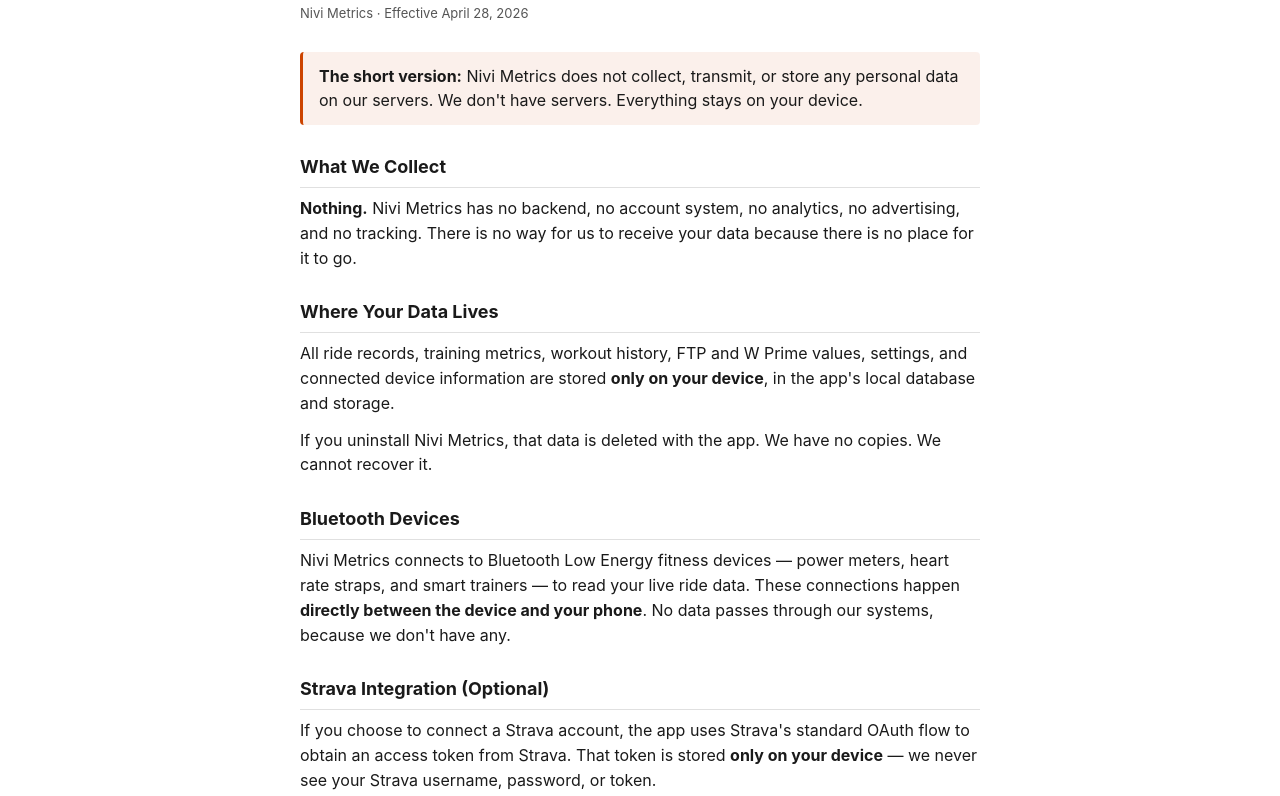
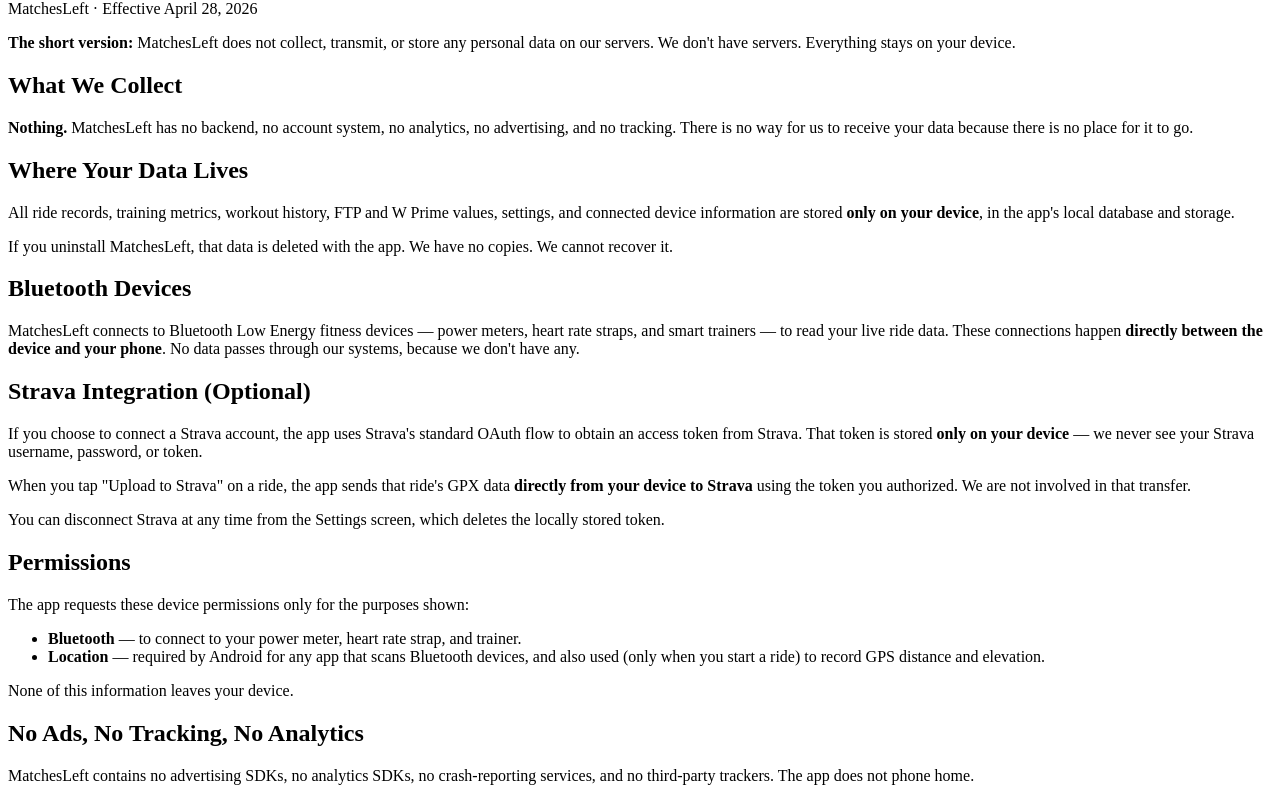
Before and after one commit to skokcha/strava-redirect, a plain HTML site: page privacy-policy.html in a window 1280 px wide. Shown: the part 80-876 px from the top of the page. Drawn offline with Linux system fonts and the light colour scheme.

Commit message:
Update privacy-policy.html

```diff
--- a/privacy-policy.html
+++ b/privacy-policy.html
@@ -1,133 +1,72 @@
 <!DOCTYPE html>
 <html lang="en">
 <head>
-<meta charset="UTF-8">
-<meta name="viewport" content="width=device-width, initial-scale=1.0">
-<title>Privacy Policy — Nivi Metrics</title>
-<style>
-  :root {
-    --bg: #ffffff;
-    --text: #1a1a1a;
-    --muted: #555555;
-    --accent: #CC4400;
-    --rule: #e0e0e0;
-  }
-  @media (prefers-color-scheme: dark) {
-    :root {
-      --bg: #111111;
-      --text: #E0DDD5;
-      --muted: #888888;
-      --accent: #CC4400;
-      --rule: #2a2a2a;
-    }
-  }
-  html { -webkit-text-size-adjust: 100%; }
-  body {
-    margin: 0;
-    background: var(--bg);
-    color: var(--text);
-    font-family: -apple-system, BlinkMacSystemFont, "Segoe UI", Roboto, Helvetica, Arial, sans-serif;
-    line-height: 1.55;
-    font-size: 16px;
-  }
-  main {
-    max-width: 680px;
-    margin: 0 auto;
-    padding: 32px 20px 64px;
-  }
-  h1 {
-    font-size: 28px;
-    font-weight: 800;
-    letter-spacing: 0.5px;
-    margin: 0 0 4px;
-    color: var(--accent);
-  }
-  .effective {
-    color: var(--muted);
-    font-size: 13px;
-    margin-bottom: 28px;
-  }
-  h2 {
-    font-size: 18px;
-    font-weight: 700;
-    margin: 28px 0 8px;
-    padding-bottom: 6px;
-    border-bottom: 1px solid var(--rule);
-  }
-  p { margin: 8px 0 12px; }
-  ul { margin: 8px 0 12px; padding-left: 22px; }
-  li { margin: 4px 0; }
-  strong { color: var(--text); }
-  .summary {
-    background: rgba(204, 68, 0, 0.08);
-    border-left: 3px solid var(--accent);
-    padding: 12px 16px;
-    border-radius: 4px;
-    margin: 12px 0 24px;
-  }
-  .summary p { margin: 0; }
-  footer {
-    margin-top: 40px;
-    padding-top: 16px;
-    border-top: 1px solid var(--rule);
-    color: var(--muted);
-    font-size: 13px;
-  }
-  a { color: var(--accent); }
-</style>
+  <meta charset="UTF-8" />
+  <meta name="viewport" content="width=device-width, initial-scale=1.0" />
+  <title>Privacy Policy — MatchesLeft</title>
 </head>
 <body>
-<main>
 
 <h1>Privacy Policy</h1>
-<p class="effective">Nivi Metrics &middot; Effective April 28, 2026</p>
 
-<div class="summary">
-<p><strong>The short version:</strong> Nivi Metrics does not collect, transmit, or store any personal data on our servers. We don't have servers. Everything stays on your device.</p>
-</div>
+<p>MatchesLeft · Effective April 28, 2026</p>
+
+<p><strong>The short version:</strong> MatchesLeft does not collect, transmit, or store any personal data on our servers. We don't have servers. Everything stays on your device.</p>
 
 <h2>What We Collect</h2>
-<p><strong>Nothing.</strong> Nivi Metrics has no backend, no account system, no analytics, no advertising, and no tracking. There is no way for us to receive your data because there is no place for it to go.</p>
+
+<p><strong>Nothing.</strong> MatchesLeft has no backend, no account system, no analytics, no advertising, and no tracking. There is no way for us to receive your data because there is no place for it to go.</p>
 
 <h2>Where Your Data Lives</h2>
+
 <p>All ride records, training metrics, workout history, FTP and W Prime values, settings, and connected device information are stored <strong>only on your device</strong>, in the app's local database and storage.</p>
-<p>If you uninstall Nivi Metrics, that data is deleted with the app. We have no copies. We cannot recover it.</p>
+
+<p>If you uninstall MatchesLeft, that data is deleted with the app. We have no copies. We cannot recover it.</p>
 
 <h2>Bluetooth Devices</h2>
-<p>Nivi Metrics connects to Bluetooth Low Energy fitness devices &mdash; power meters, heart rate straps, and smart trainers &mdash; to read your live ride data. These connections happen <strong>directly between the device and your phone</strong>. No data passes through our systems, because we don't have any.</p>
+
+<p>MatchesLeft connects to Bluetooth Low Energy fitness devices — power meters, heart rate straps, and smart trainers — to read your live ride data. These connections happen <strong>directly between the device and your phone</strong>. No data passes through our systems, because we don't have any.</p>
 
 <h2>Strava Integration (Optional)</h2>
-<p>If you choose to connect a Strava account, the app uses Strava's standard OAuth flow to obtain an access token from Strava. That token is stored <strong>only on your device</strong> &mdash; we never see your Strava username, password, or token.</p>
+
+<p>If you choose to connect a Strava account, the app uses Strava's standard OAuth flow to obtain an access token from Strava. That token is stored <strong>only on your device</strong> — we never see your Strava username, password, or token.</p>
+
 <p>When you tap "Upload to Strava" on a ride, the app sends that ride's GPX data <strong>directly from your device to Strava</strong> using the token you authorized. We are not involved in that transfer.</p>
+
 <p>You can disconnect Strava at any time from the Settings screen, which deletes the locally stored token.</p>
 
 <h2>Permissions</h2>
+
 <p>The app requests these device permissions only for the purposes shown:</p>
+
 <ul>
-  <li><strong>Bluetooth</strong> &mdash; to connect to your power meter, heart rate strap, and trainer.</li>
-  <li><strong>Location</strong> &mdash; required by Android for any app that scans Bluetooth devices, and also used (only when you start a ride) to record GPS distance and elevation.</li>
+  <li><strong>Bluetooth</strong> — to connect to your power meter, heart rate strap, and trainer.</li>
+  <li><strong>Location</strong> — required by Android for any app that scans Bluetooth devices, and also used (only when you start a ride) to record GPS distance and elevation.</li>
 </ul>
+
 <p>None of this information leaves your device.</p>
 
 <h2>No Ads, No Tracking, No Analytics</h2>
-<p>Nivi Metrics contains no advertising SDKs, no analytics SDKs, no crash-reporting services, and no third-party trackers. The app does not phone home.</p>
+
+<p>MatchesLeft contains no advertising SDKs, no analytics SDKs, no crash-reporting services, and no third-party trackers. The app does not phone home.</p>
 
 <h2>One-Time Purchase</h2>
-<p>Nivi Metrics is a one-time purchase. There is no account to create. You do not need to provide an email address or any personal information to use the app.</p>
+
+<p>MatchesLeft is a one-time purchase. There is no account to create. You do not need to provide an email address or any personal information to use the app.</p>
 
 <h2>Children's Privacy</h2>
-<p>Nivi Metrics is not directed at children under 13. Because we collect no data from anyone, we collect no data from children.</p>
+
+<p>MatchesLeft is not directed at children under 13. Because we collect no data from anyone, we collect no data from children.</p>
 
 <h2>Changes to This Policy</h2>
-<p>If this policy ever changes, an updated version will be published with a new effective date. Because we don't have your contact information, we cannot notify you directly &mdash; please check this page if you want to confirm the current terms.</p>
+
+<p>If this policy ever changes, an updated version will be published with a new effective date. Because we don't have your contact information, we cannot notify you directly — please check this page if you want to confirm the current terms.</p>
 
 <h2>Contact</h2>
+
 <p>Questions about this policy can be sent to <a href="mailto:ykokcha@gmail.com">ykokcha@gmail.com</a>.</p>
 
-<footer>
-&copy; 2026 Nivi Metrics &middot; Effective April 28, 2026
-</footer>
+<p>© 2026 MatchesLeft · Effective April 28, 2026</p>
 
-</main>
 </body>
 </html>
```
